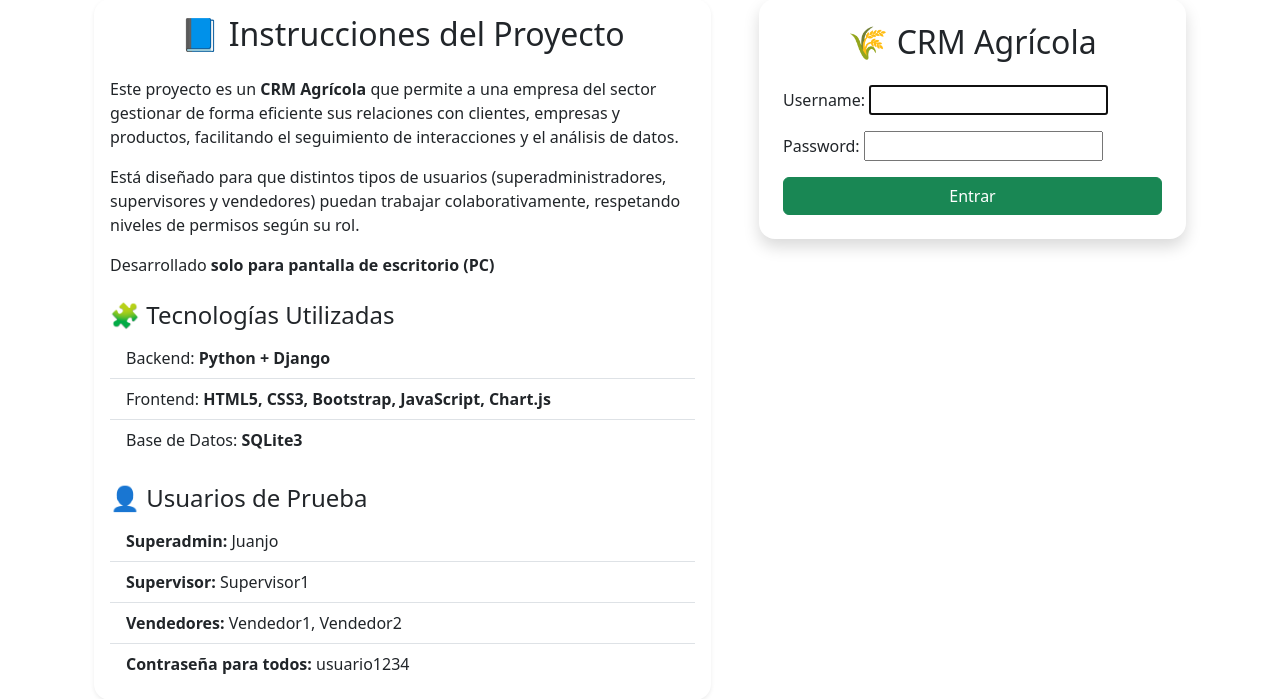
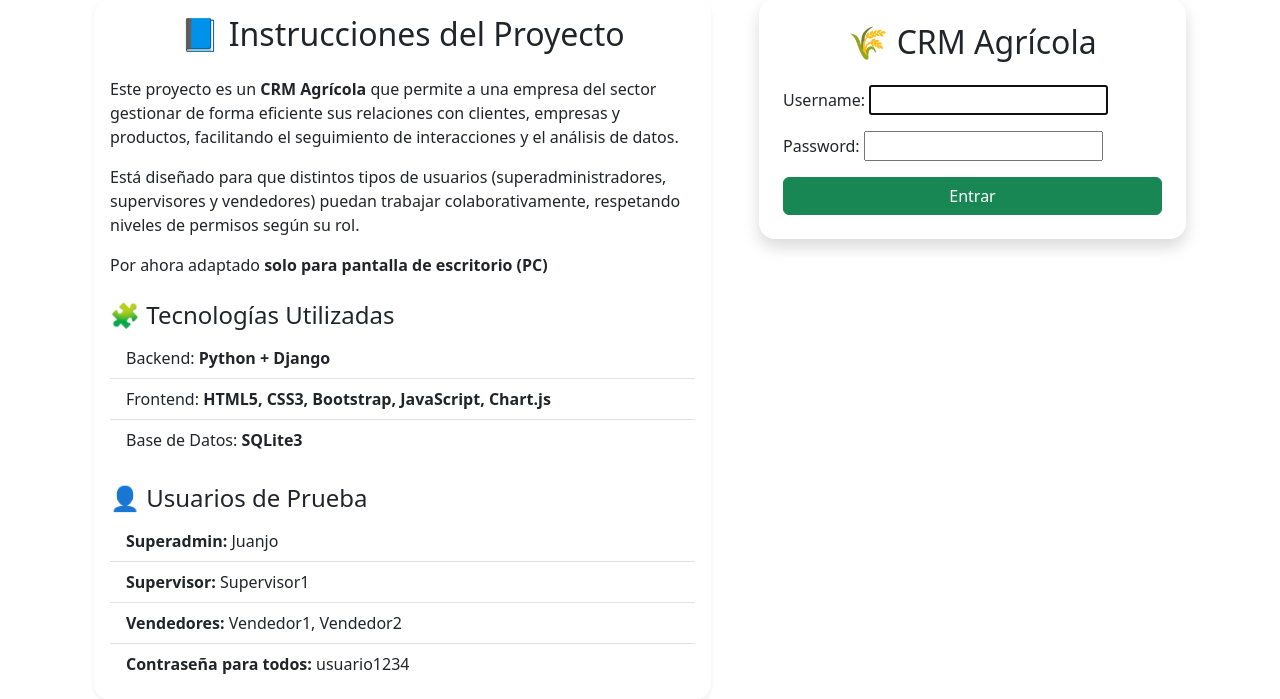
Before and after one commit to JuanjoR0/CRM-Agricola, a Django app: page /login/ in a window 1280 px wide. Shown: the part 49-748 px from the top of the page. Run offline with Django 5.2, Linux system fonts and the light colour scheme.

Commit message:
Update login.html

```diff
--- a/crm/templates/registration/login.html
+++ b/crm/templates/registration/login.html
@@ -16,7 +16,7 @@
             Está diseñado para que distintos tipos de usuarios (superadministradores, supervisores y vendedores) puedan trabajar colaborativamente, respetando niveles de permisos según su rol.
           </p>
           <p>
-            Desarrollado <strong>solo para pantalla de escritorio (PC)</strong>
+            Por ahora adaptado <strong>solo para pantalla de escritorio (PC)</strong>
           </p>
 
           <h4 class="mt-4">🧩 Tecnologías Utilizadas</h4>
```
